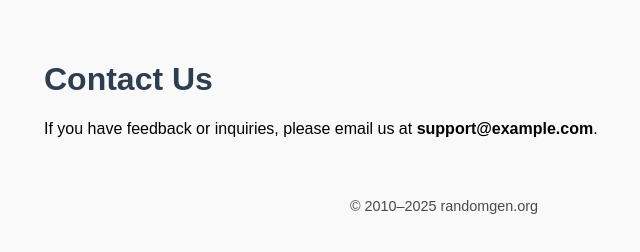
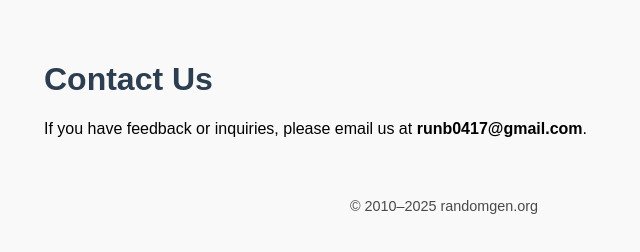
Before and after one commit to opoop132/randomNumberGenerater, a plain HTML site: page contact.html in a window 1280 px wide. Shown: the full height of the page, 196-836 px from the left. Drawn offline with Linux system fonts and the light colour scheme.

Commit message:
email change

```diff
--- a/contact.html
+++ b/contact.html
@@ -12,7 +12,7 @@
 </head>
 <body>
   <h1>Contact Us</h1>
-  <p>If you have feedback or inquiries, please email us at <strong>support@example.com</strong>.</p>
+  <p>If you have feedback or inquiries, please email us at <strong>runb0417@gmail.com</strong>.</p>
   <footer>
     <p>&copy; 2010–2025 randomgen.org</p>
   </footer>
```
